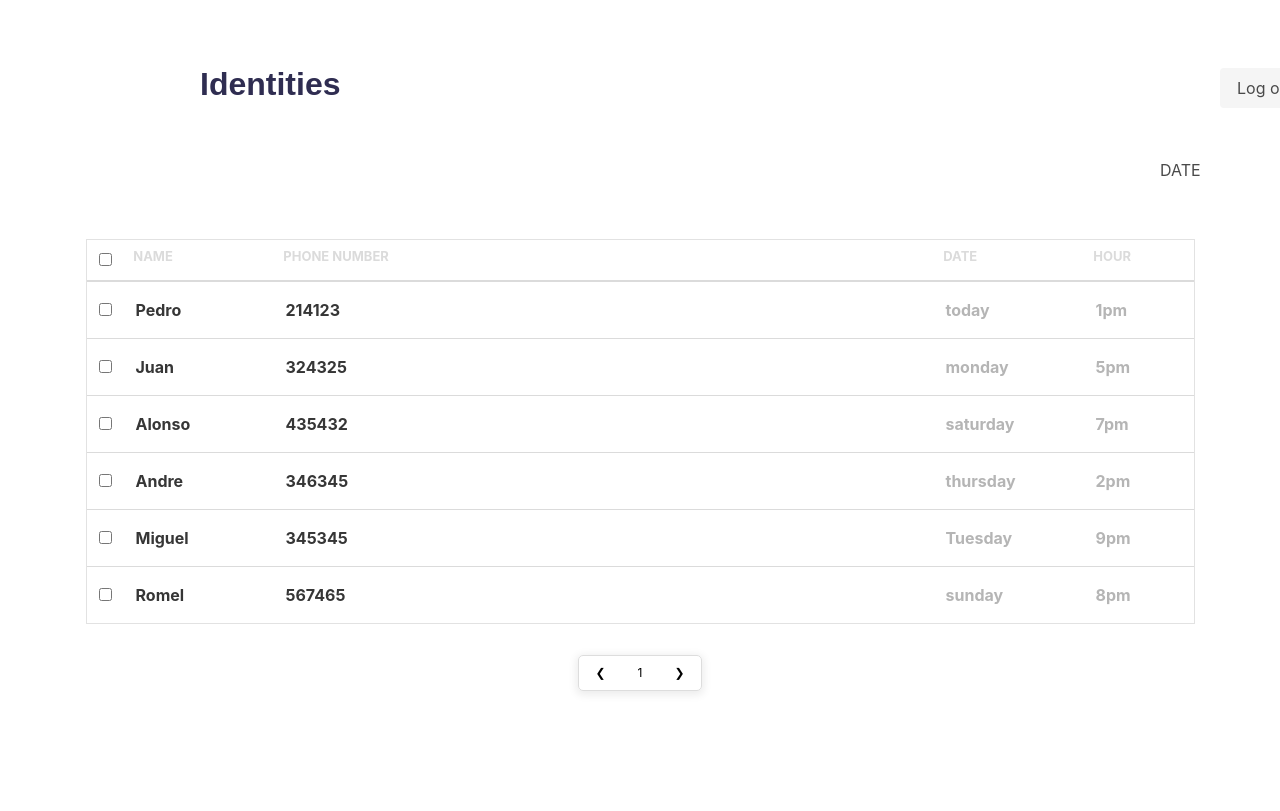
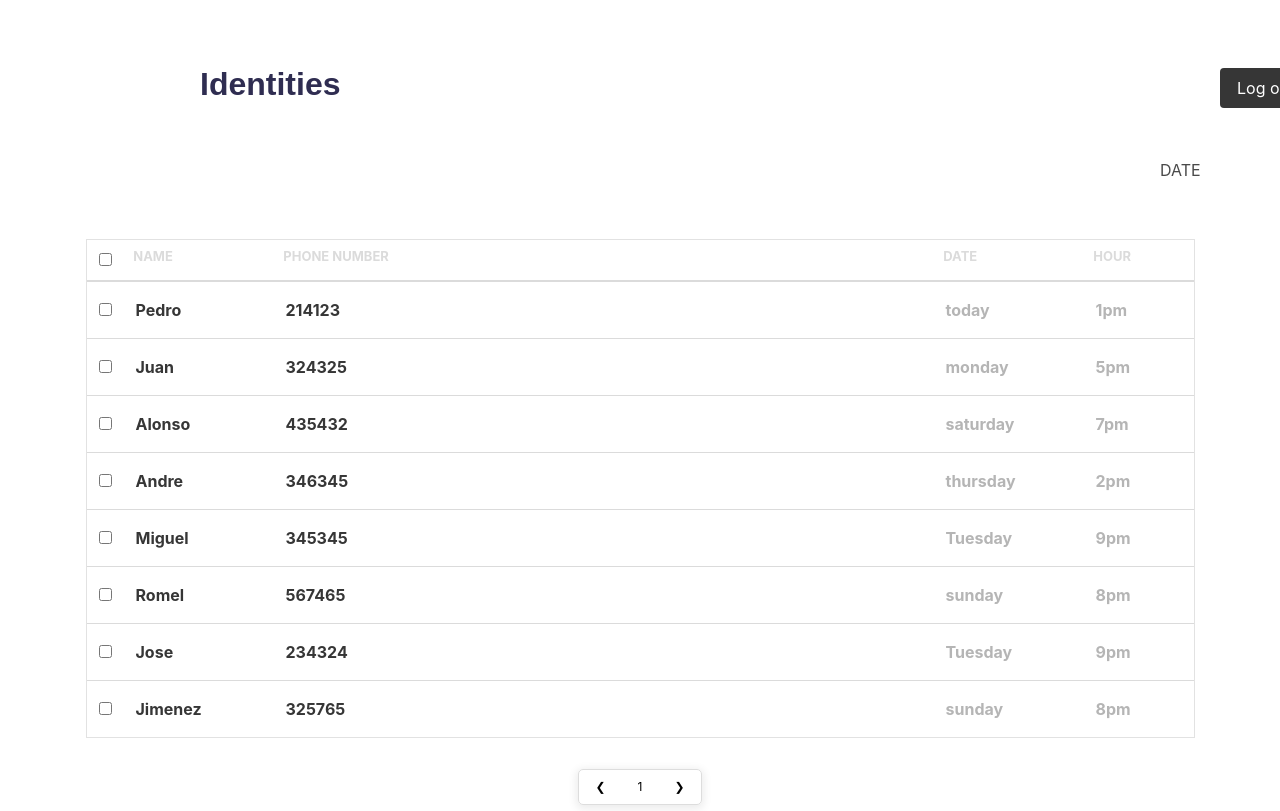
Before and after one commit to alanjosue97/incode-techno, a React (Create React App) app: page /componets/tabla_identities in a window 1280 px wide. Shown: the top 811 px of the page. Built offline with nearby package versions, Linux system fonts and the light colour scheme.

Commit message:
allselected checkbox work

```diff
--- a/src/componets/biometric.js
+++ b/src/componets/biometric.js
@@ -45,7 +45,7 @@ function BordersTxt(){
 
 function Backgroud({children}){
     return(
-        <div>
+        <div >
             {children}
             <img src={background} className="camera-background" alt="background"/>
 
@@ -55,7 +55,7 @@ function Backgroud({children}){
 function BordersLoading(){
     return(
         <div>
-         <img src={borders} className="border-loading" alt="loading-borders"/>
+         <img src={borders} className="border-loading " alt="loading-borders"/>
 
         </div>
     )
@@ -63,7 +63,7 @@ function BordersLoading(){
 
 function FaceFrame(){
     return(
-        <img src={faceframe} className="face-frame" altr="face-frame"/>
+        <img src={faceframe} className="columns is-desktop is-centered face-frame " altr="face-frame"/>
     )
 }
 
--- a/src/componets/tabla_identities.js
+++ b/src/componets/tabla_identities.js
@@ -2,6 +2,7 @@ import {useEffect, useState} from "react";
 import {BrowserRouter as Router, Switch, Route, Link } from 'react-router-dom';
 import '../css/styles_identities.css'
 import Home from "../App.js";
+import { findAllByDisplayValue } from "@testing-library/dom";
 
 function Identities(){
     return(
@@ -25,7 +26,7 @@ function TxtIdentities(){
     return(
         <div className="txt-identi">
             <h1 className="identities-txt is-desktop">Identities</h1>
-            <Link to="../home" className="button is-default is-light btn">Log out</Link>
+            <Link to="../home" className="button is-default is-dark is-size-6 btn ">Log out</Link>
         </div>
 
     );
@@ -48,16 +49,23 @@ const getDataFromApi = () => new Promise((resolve => {
                 {id: 3, name: 'Alonso', phone: '435432', date: 'saturday', hour: '7pm',},
                 {id: 4, name: 'Andre', phone: '346345', date: 'thursday', hour: '2pm',},
                 {id: 5, name: 'Miguel', phone: '345345', date: 'Tuesday', hour: '9pm',},
-                {id: 6, name: 'Romel', phone: '567465', date: 'sunday', hour: '8pm',}
+                {id: 6, name: 'Romel', phone: '567465', date: 'sunday', hour: '8pm',},
+                {id: 7, name: 'Jose', phone: '234324', date: 'Tuesday', hour: '9pm',},
+                {id: 8, name: 'Jimenez', phone: '325765', date: 'sunday', hour: '8pm',}
             ]
         )
     }, 300)
 }))
 
+
+
 function TablaIdentities(){
     //this is a useState
     //  [value, funtion] value initial
     const [users, setUsers] = useState([])
+    const [pageNumber, setPageNumber] = useState([  ]);
+
+
 
     //useEffect
     useEffect(() => {
@@ -66,6 +74,12 @@ function TablaIdentities(){
             )
           })
     },[setUsers]);
+
+
+    const checkAll = users.every(user => user.isSelected ===true)
+    console.log({checkAll})
+    //condicion si todas estan selecionados
+
 
     function checkedHandler(id){
         setUsers(users.map(user => {
@@ -78,19 +92,31 @@ function TablaIdentities(){
             return user;
         }))
     }
+
+    //checkbox selected all
+    function toggleAll() {
+        setUsers(users.map(user => {
+            if(checkAll){
+                return {...user, isSelected: false}
+            }
+            return {...user, isSelected: true}
+        }))
+    }
+
+
+
     return(
         <div className="columns is-desktop is-centered tb">
-            <table className="table is-desktop is-centered ">
+            <table className="table is-desktop is-centered">
                 <thead className="head ">
                     <tr key={users.id}>
-                    <th className="check"><input type="checkbox" checked={users.allSelected} onChange={() => checkedHandler(users.id)} ></input></th>
+                        <th className="check"><input type="checkbox" checked={checkAll} onChange={() => toggleAll()} ></input></th>
                         <th className="name has-text-grey-lighter" title="Name">Name</th>
                         <th className="phone has-text-grey-lighter"  title="Phone number" >Phone Number</th>
                         <th className="date has-text-grey-lighter" title="Date">Date</th>
                         <th className="hour has-text-grey-lighter" title="Hour">Hour</th>
                     </tr>
                 </thead>
-
           <tbody>
                {users.map(user => {
                    return(
@@ -105,7 +131,6 @@ function TablaIdentities(){
                })}
             </tbody>
         </table>
-
     </div>
 
 
--- a/src/css/style_login.css
+++ b/src/css/style_login.css
@@ -4,8 +4,13 @@
     align-items: center;
     justify-content: center;
     min-height: 30vh;
+    font-family:'Gill Sans', 'Gill Sans MT', Calibri, 'Trebuchet MS', sans-serif;
+    font-size: 50px;
+    font-weight: bold;
+    color: rgb(21, 19, 46);
 
 }
+
 .camera-background{
     height: 100%;
     width: auto;
@@ -16,6 +21,7 @@
     display:  flex;
     align-items: center;
     justify-content: center;
+
 
 }
 .video{
@@ -35,11 +41,14 @@
     z-index: 10;
 }
 .border-loading{
+    position: relative;
     pointer-events: none;
-    height: 100vmin;
-    position: absolute;
+    height: 63vmin;
+    left: 72.9vmin;
     z-index: 10;
-    width: 100%;
+    bottom: 473px;
+
+    background-color: none;
   }
 @media (prefers-reduced-motion: no-preference) {
   .border-loading{
@@ -54,3 +63,14 @@
       transform: rotate(360deg);
     }
   }
+
+  .face-frame{
+
+    position: absolute;
+    pointer-events: none;
+    height: 40vmin;
+    bottom: 136px;
+    left: 93vmin;
+    z-index: 10;
+
+  }
--- a/src/css/styles_identities.css
+++ b/src/css/styles_identities.css
@@ -13,8 +13,11 @@
     position: absolute;
     left: 1220px;
     bottom: 10px;
+    background-color: rgb(37, 37, 37);
 
 }
+
+
 .txt-identi{
     position: relative;
 
```
Also changed, not shown: src/assets/background.svg. Lines whose indentation alone changed are shown as unchanged.
